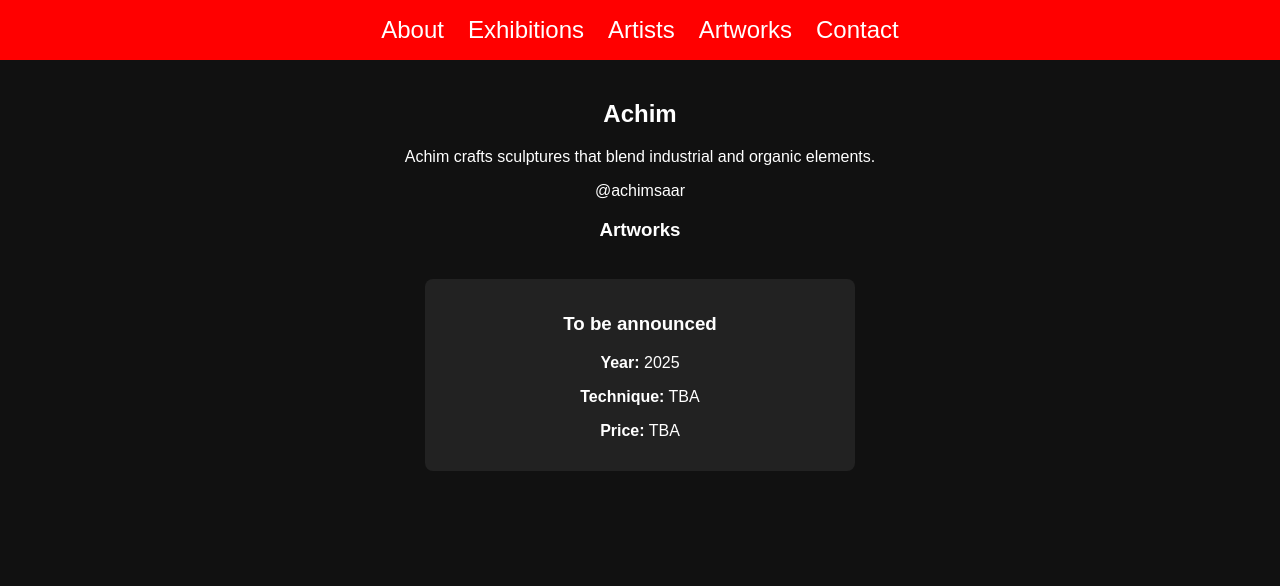
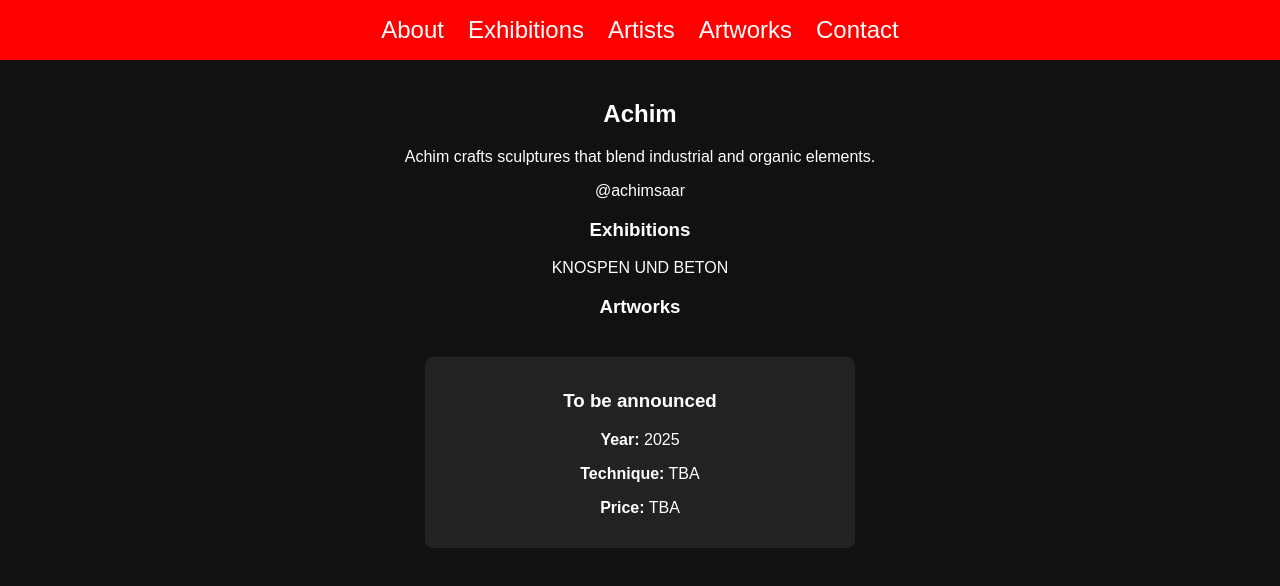
Before and after one commit to rabe200/studioUnbekannt, a Next.js app: page /artists/achim in a window 1280 px wide. Shown: the top 586 px of the page. Built offline with nearby package versions, Linux system fonts and the light colour scheme.

Commit message:
add exhibiton link to artist slug

```diff
--- a/pages/artists/[slug].js
+++ b/pages/artists/[slug].js
@@ -19,6 +19,9 @@ export async function getStaticProps({ params }) {
   const artworks = jsonData.artworks.filter(
     (artwork) => artwork.artist === artist.name
   );
+  const exhibitions = jsonData.exhibitions.filter(
+    (exhibition) => exhibition.slug === artist.exhibition
+  );
 
   if (!artist) {
     return {
@@ -26,7 +29,7 @@ export async function getStaticProps({ params }) {
     };
   }
 
-  return { props: { artist, artworks } };
+  return { props: { artist, artworks, exhibitions } };
 }
 
 const GridContainer = styled.div`
@@ -43,7 +46,7 @@ const ArtworkCard = styled.div`
   text-align: center;
 `;
 
-export default function ArtistPage({ artist, artworks }) {
+export default function ArtistPage({ artist, artworks, exhibitions }) {
   return (
     <>
       <Head>
@@ -63,6 +66,22 @@ export default function ArtistPage({ artist, artworks }) {
             {artist.instagram}
           </Link>
         </p>
+      )}
+
+      {/* Render Exhibitions */}
+      {exhibitions.length > 0 && (
+        <>
+          <h3>Exhibitions</h3>
+          <ul>
+            {exhibitions.map((exhibition) => (
+              <li key={exhibition.id}>
+                <Link href={`/exhibitions/${exhibition.slug}`}>
+                  {exhibition.title}
+                </Link>
+              </li>
+            ))}
+          </ul>
+        </>
       )}
 
       <h3>Artworks</h3>
```
